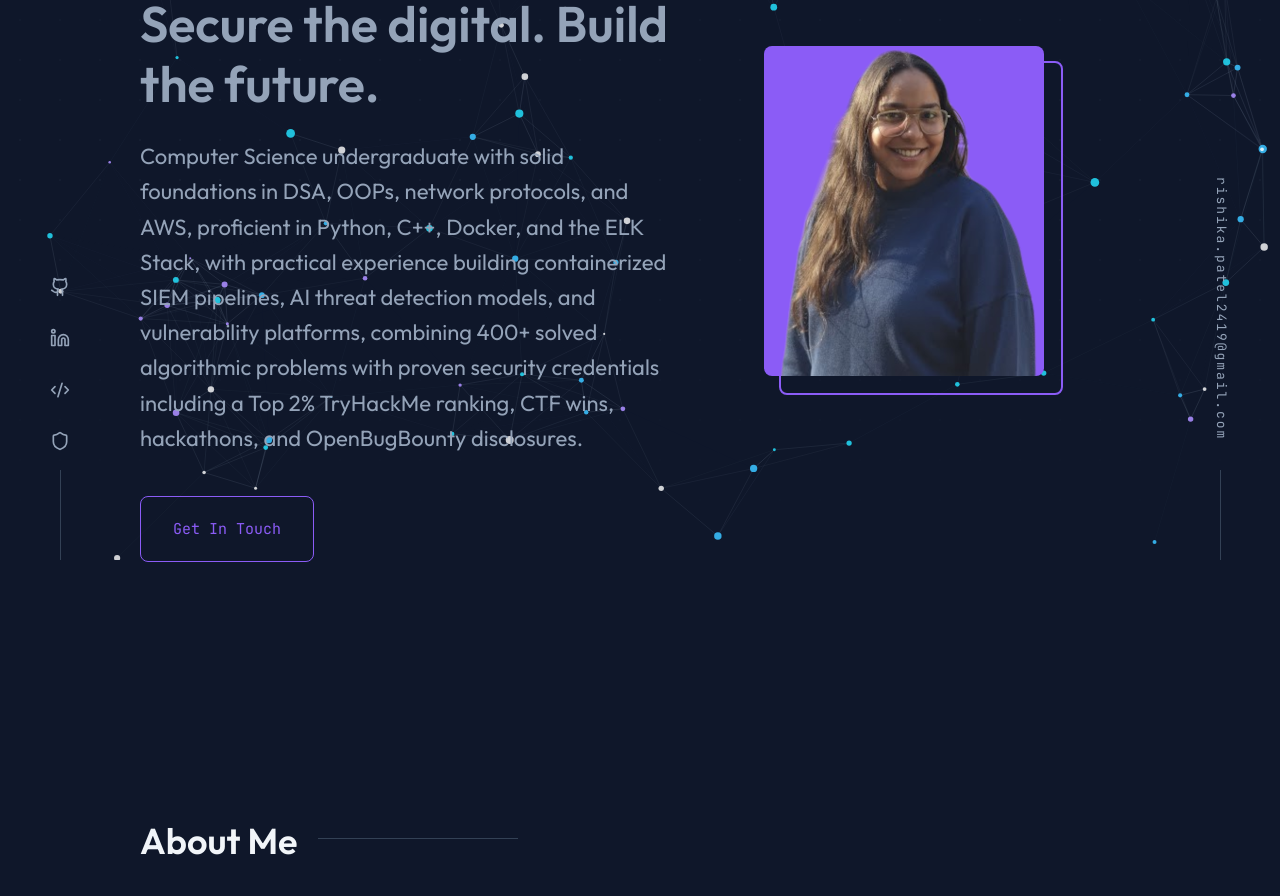
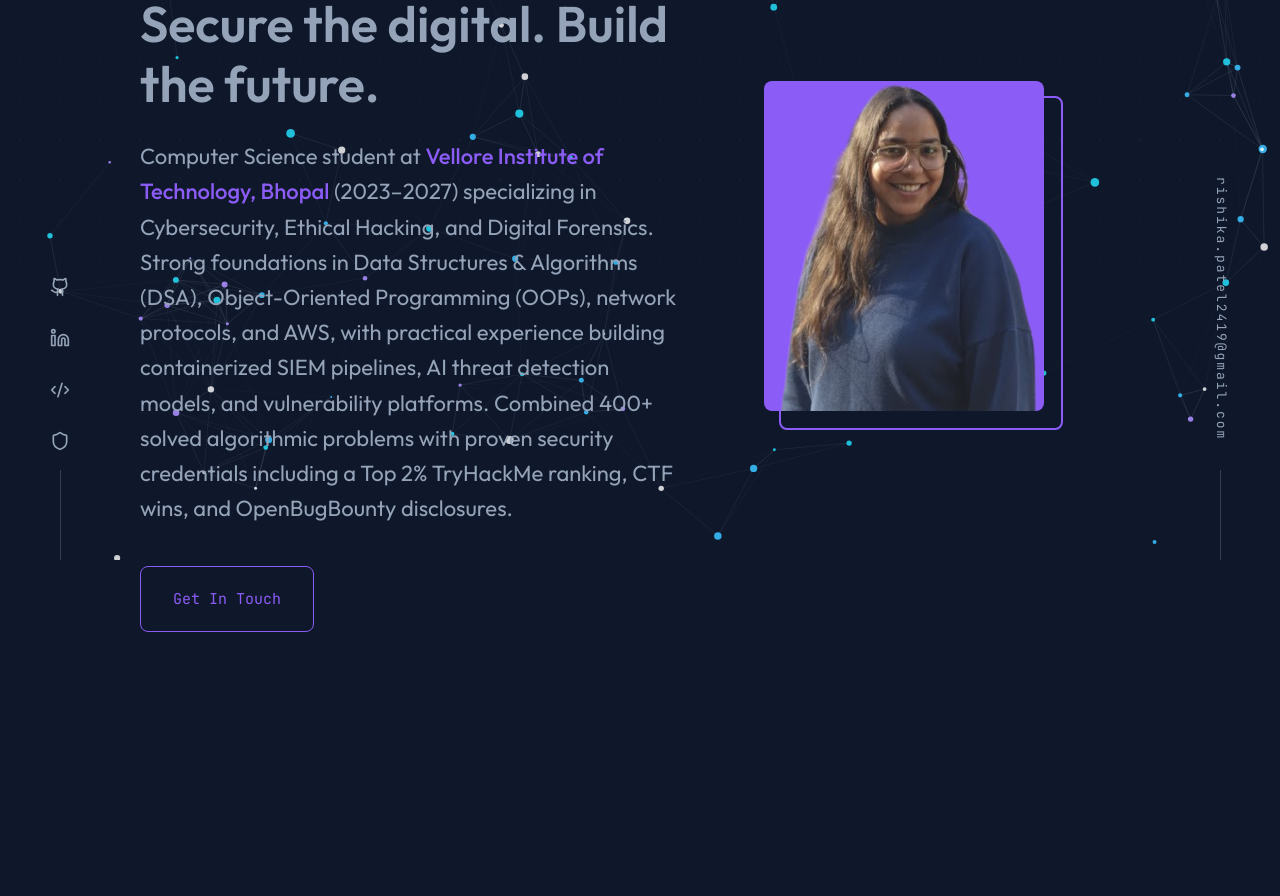
Before and after one commit to Rishikaaz/Portfolio, a Next.js app: page / in a window 1280 px wide. Shown: the part 240-1136 px from the top of the page. Built offline with nearby package versions, Linux system fonts and the light colour scheme.

Commit message:
Remove duplicate About section and refine Hero description text

```diff
--- a/src/app/page.tsx
+++ b/src/app/page.tsx
@@ -1,6 +1,5 @@
 import Navbar from '@/components/Navbar';
 import Hero from '@/components/Hero';
-import About from '@/components/About';
 import Education from '@/components/Education';
 import Skills from '@/components/Skills';
 import Experience from '@/components/Experience';
@@ -21,7 +20,6 @@ export default function Home() {
             <SocialSidebars />
             <main className="container">
                 <Hero />
-                <About />
                 <Education />
                 <Skills />
                 <Experience />
--- a/src/components/Hero.tsx
+++ b/src/components/Hero.tsx
@@ -18,7 +18,7 @@ const Hero = () => {
           <h1 className="hero-name">Rishika Patel.</h1>
           <h2 className="hero-tagline">Secure the digital. Build the future.</h2>
           <p className="hero-desc">
-            Computer Science undergraduate with solid foundations in DSA, OOPs, network protocols, and AWS, proficient in Python, C++, Docker, and the ELK Stack, with practical experience building containerized SIEM pipelines, AI threat detection models, and vulnerability platforms, combining 400+ solved algorithmic problems with proven security credentials including a Top 2% TryHackMe ranking, CTF wins, hackathons, and OpenBugBounty disclosures.
+            Computer Science student at <strong>Vellore Institute of Technology, Bhopal</strong> (2023–2027) specializing in Cybersecurity, Ethical Hacking, and Digital Forensics. Strong foundations in Data Structures & Algorithms (DSA), Object-Oriented Programming (OOPs), network protocols, and AWS, with practical experience building containerized SIEM pipelines, AI threat detection models, and vulnerability platforms. Combined 400+ solved algorithmic problems with proven security credentials including a Top 2% TryHackMe ranking, CTF wins, and OpenBugBounty disclosures.
           </p>
           <div className="hero-cta">
             <a href="#contact" className="cta-btn">
--- a/src/components/Navbar.tsx
+++ b/src/components/Navbar.tsx
@@ -16,7 +16,7 @@ const Navbar = () => {
     }, []);
 
     const navLinks = [
-        { name: 'About', href: '#about' },
+        { name: 'About', href: '#home' },
         { name: 'Education', href: '#education' },
         { name: 'Skills', href: '#skills' },
         { name: 'Experience', href: '#experience' },
```
